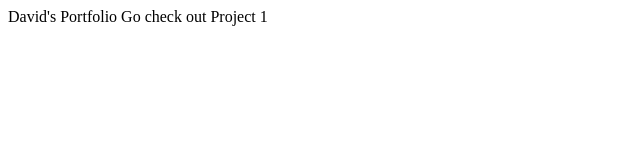
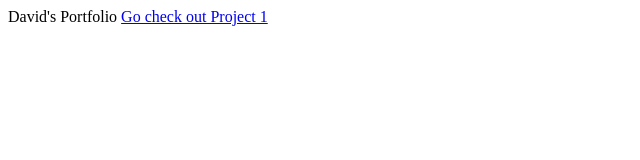
Before and after one commit to dfrank2781/dfrank2781.github.io, a plain HTML site: page project-4/index.html in a window 1280 px wide. Shown: the whole page, without its empty margins (0-640 px from the left). Drawn offline with Linux system fonts and the light colour scheme.

Commit message:
Update index.html

```diff
--- a/project-4/index.html
+++ b/project-4/index.html
@@ -2,5 +2,5 @@
 </head>
 <body>
   David's Portfolio
-  <a href+"http://dfrank27.github.io"> Go check out Project 1</a>
+  <a href="http://dfrank27.github.io"> Go check out Project 1</a>
   </body>
```
